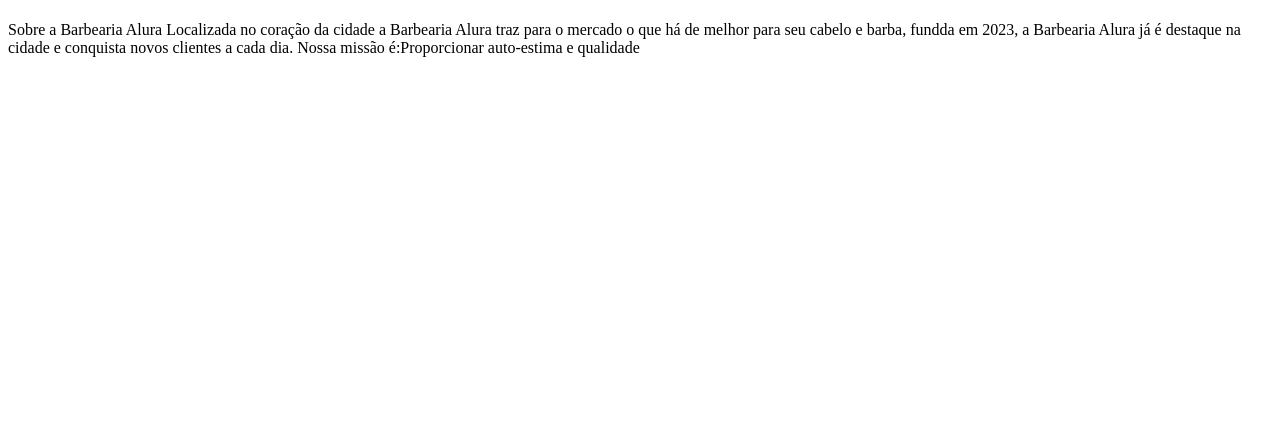
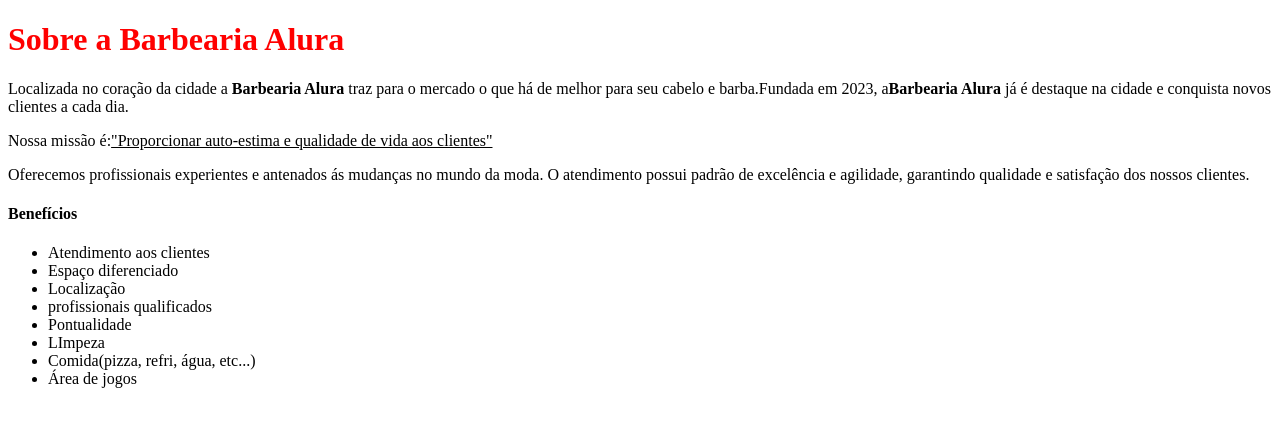
Before and after one commit to igor03052008/pensamentocomputacional, a plain HTML site: page index.html in a window 1280 px wide. Drawn offline with Linux system fonts and the light colour scheme; a script that the page names is missing.

Commit message:
Add files via upload

```diff
--- a/index.html
+++ b/index.html
@@ -5,15 +5,29 @@
     <meta http-equiv='X-UA-Compatible' content='IE=edge'>
     <title>Page Title</title>
     <meta name='viewport' content='width=device-width, initial-scale=1'>
-    <link rel='stylesheet' type='text/css' media='screen' href='main.css'>
+    <link rel="stylesheet" href="staly.css">
     <script src='main.js'></script>
 </head>
 <body>
-  <h1></h1>  Sobre a Barbearia Alura
+  <h1>  Sobre a Barbearia Alura</h1>
 
-    Localizada no coração da cidade a Barbearia Alura  traz para o mercado o que há de melhor para seu cabelo e barba, fundda em 2023, a Barbearia Alura já é destaque na cidade e conquista novos clientes a cada dia.
+   <p>Localizada no coração da cidade a <b>Barbearia Alura</b>  traz para o mercado o que há de melhor para seu cabelo e barba.Fundada em 2023, a<b>Barbearia Alura</b> já é destaque na cidade e conquista novos clientes a cada dia.</p>
 
-    Nossa missão é:Proporcionar auto-estima e qualidade
+  <p>Nossa missão é:<u>"Proporcionar auto-estima e qualidade de vida aos clientes"</u></p>
 
-</body>
-</html>
+
+  <p>Oferecemos profissionais experientes e antenados ás mudanças
+    no mundo da moda. O atendimento possui padrão de excelência e
+    agilidade, garantindo qualidade e satisfação dos nossos clientes.</p>
+
+    <h4>Benefícios </h4>
+    <ul>
+      <li>Atendimento aos clientes</li>
+      <li>Espaço diferenciado</li>
+      <li>Localização</li>
+      <li>profissionais qualificados</li>
+      <li>Pontualidade</li>
+      <li>LImpeza</li>
+      <li>Comida(pizza, refri, água, etc...)</li>
+      <li>Área de jogos</li>
+    </ul>
--- /dev/null
+++ b/staly.css
@@ -0,0 +1,3 @@
+h1{
+color:red;
+}
```
